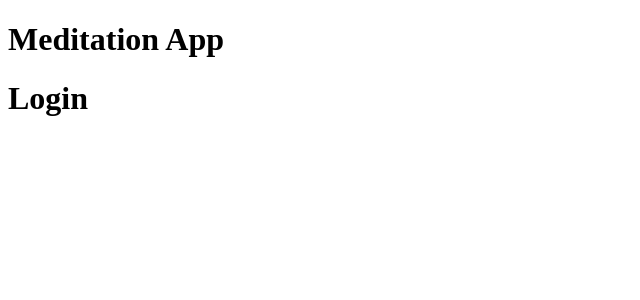
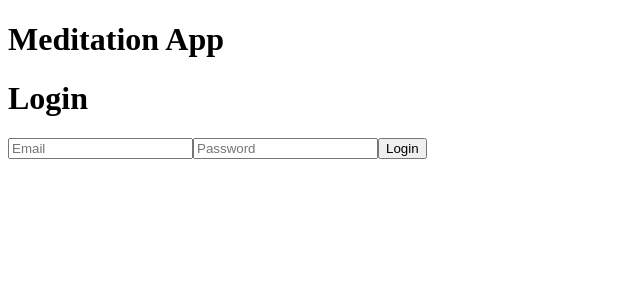
Before and after one commit to sjdnz93/meditation-app, a React (Create React App) app in the folder client/: page / in a window 1280 px wide. Shown: the top 300 px of the page, without its empty margins (0-640 px from the left). Built offline with nearby package versions, Linux system fonts and the light colour scheme.

Commit message:
login form created. not yet functional

```diff
--- a/client/src/auth/Login.tsx
+++ b/client/src/auth/Login.tsx
@@ -1,9 +1,68 @@
+import React, { useState } from "react"
+import axios from 'axios'
+import { useNavigate } from "react-router-dom"
+
+// INTERFACES
+
+interface FormInfo {
+  email: string,
+  password: string,
+}
+
 function Login(): JSX.Element {
 
+  //? STATE
+
+  const [formFields, setFormFields] = useState<FormInfo>({
+    email: '',
+    password: ''
+  })
+
+
+  // EXECUTIONS
+
+  const navigate = useNavigate()
+
+  const handleChange = (e: React.ChangeEvent<HTMLInputElement>) => {
+    setFormFields({...formFields, [e.target.name]: e.target.value })
+  }
+
+  const handleSubmit = async (e: React.FormEvent) => {
+    e.preventDefault()
+
+    try {
+
+    await axios.post('/api/auth/register/', formFields)
+
+    navigate('/')
+
+    } catch (err) {
+
+      console.log(err)
+
+      // if (axios.isAxiosError(err)) {
+      //   let errorMessages: requestError = err.response?.data.detail
+      //   let obj: string[][] = Object.entries(errorMessages)
+      //   let errArray = []
+      //   for (const [key, value] of obj) {
+      //     errArray.push(`${key.toUpperCase().replaceAll('_', ' ')}: ${value}`)
+      //   }
+      //   setError(errArray)
+      // }
+
+    }
+
+  }
+
   return (
-    <>
+    <main>
       <h1>Login</h1>
-    </>
+      <form className='infoForm' onSubmit={handleSubmit}>
+        <input type='email' name='email' placeholder='Email' value={formFields.email} onChange={handleChange}></input>
+        <input type='password' name='password' placeholder='Password' value={formFields.password} onChange={handleChange}></input>
+        <button type='submit'>Login</button>
+      </form>
+    </main>
   )
 }
 
--- a/client/src/auth/Register.tsx
+++ b/client/src/auth/Register.tsx
@@ -56,28 +56,16 @@ function Register(): JSX.Element {
 
     navigate('/')
 
-    } catch (err: unknown) {
+    } catch (err) {
 
       if (axios.isAxiosError(err)) {
-
         let errorMessages: requestError = err.response?.data.detail
-
-        console.log(errorMessages)
-
         let obj: string[][] = Object.entries(errorMessages)
-
-        console.log('ERROR OBJECT', obj)
-
         let errArray = []
-
         for (const [key, value] of obj) {
           errArray.push(`${key.toUpperCase().replaceAll('_', ' ')}: ${value}`)
         }
-
-        console.log(errArray)
-
         setError(errArray)
-
       }
 
     }
```
